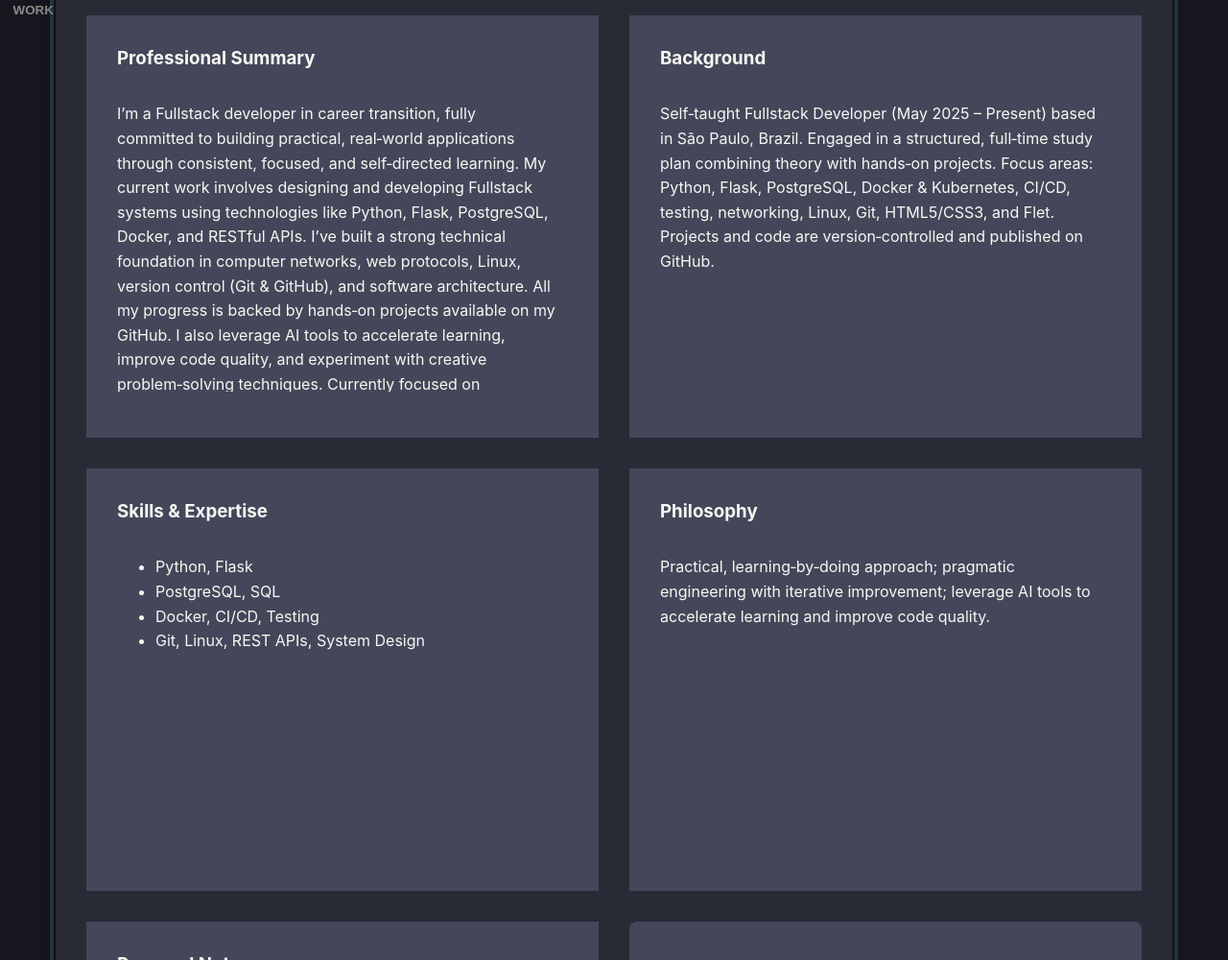
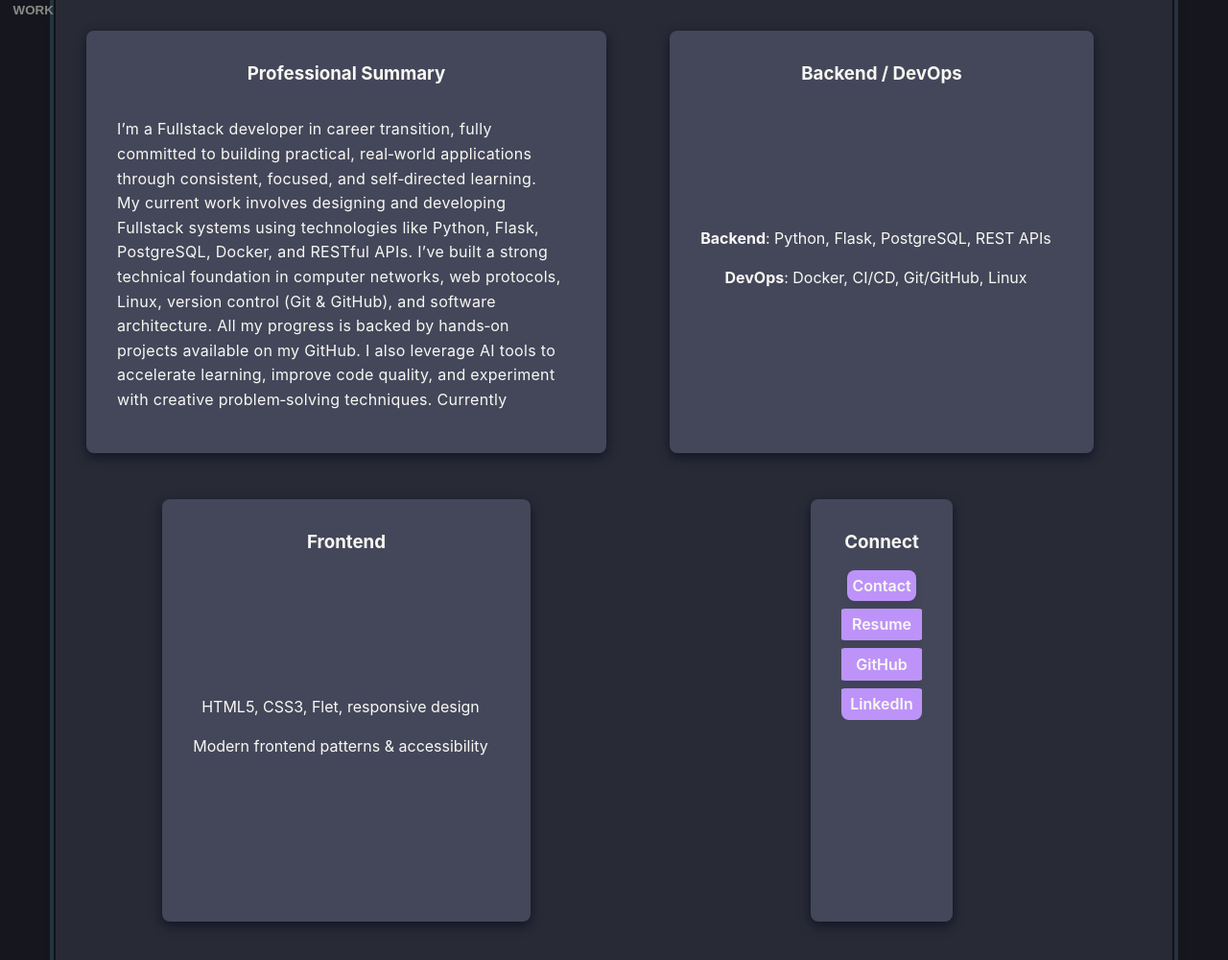
Before and after one commit to diediegodie/Portfolio_v1, a Flask app: page / in a window 1280 px wide, after a click on "ABOUT". Shown: the part 155-1155 px from the top of the page at 96% size. Run offline with Flask 3, Linux system fonts and the light colour scheme.

Commit message:
refactor: enhance About modal with structured content and new tech sections

```diff
--- a/backend/app/translations/en.json
+++ b/backend/app/translations/en.json
@@ -68,9 +68,20 @@
 		"philosophy": "Practical, learning‑by‑doing approach; pragmatic engineering with iterative improvement; leverage AI tools to accelerate learning and improve code quality.",
 		"personal_title": "Personal Note",
 		"personal": "Former freelance tattoo artist (14+ years), bringing autonomy, adaptability, client‑focused communication, and strong problem‑solving skills to software development.",
+		"backend_title": "Backend / DevOps",
+		"backend_group_1_title": "Backend",
+		"backend_group_1": "Python, Flask, PostgreSQL, REST APIs",
+		"backend_group_2_title": "DevOps",
+		"backend_group_2": "Docker, CI/CD, Git/GitHub, Linux",
+		"frontend_title": "Frontend",
+		"frontend_group_1": "HTML5, CSS3, Flet, responsive design",
+		"frontend_group_2": "Modern frontend patterns & accessibility",
+		"connect_title": "Connect",
 		"cta": {
 			"contact": "Contact",
-			"resume": "Resume"
+			"resume": "Resume",
+			"github": "GitHub",
+			"linkedin": "LinkedIn"
 		}
 	},
 
--- a/backend/app/translations/pt.json
+++ b/backend/app/translations/pt.json
@@ -68,9 +68,20 @@
 		"philosophy": "Abordagem prática de aprender fazendo; engenharia pragmática com melhoria iterativa; aproveito ferramentas de IA para acelerar o aprendizado e melhorar a qualidade do código.",
 		"personal_title": "Nota Pessoal",
 		"personal": "Ex-tatuador freelancer (14+ anos), trazendo autonomia, adaptabilidade, comunicação orientada ao cliente e fortes habilidades de resolução de problemas para o desenvolvimento de software.",
+		"backend_title": "Backend / DevOps",
+		"backend_group_1_title": "Backend",
+		"backend_group_1": "Python, Flask, PostgreSQL, REST APIs",
+		"backend_group_2_title": "DevOps",
+		"backend_group_2": "Docker, CI/CD, Git/GitHub, Linux",
+		"frontend_title": "Frontend",
+		"frontend_group_1": "HTML5, CSS3, Flet, design responsivo",
+		"frontend_group_2": "Padrões modernos de frontend e acessibilidade",
+		"connect_title": "Conectar",
 		"cta": {
 			"contact": "Contato",
-			"resume": "Currículo"
+			"resume": "Currículo",
+			"github": "GitHub",
+			"linkedin": "LinkedIn"
 		}
 	},
 
--- a/frontend/static/css/theme.css
+++ b/frontend/static/css/theme.css
@@ -1140,3 +1140,74 @@ html[data-theme='dark'] .project-readme__content code {
   /* Apply mobile max-height to work-card specifically */
   .work-card { max-height: var(--work-card-fixed-height); }
 }
+
+/* BEGIN: About modal refactor additions */
+.about-tech-list { list-style: none; padding: 0; margin: 0; }
+.about-tech-list li { margin-bottom: var(--spacing-sm); }
+.about-badge {
+  display: inline-block;
+  padding: 4px 8px;
+  border-radius: 8px;
+  background: var(--muted-bg);
+  color: var(--text-color);
+  font-weight: 600;
+  margin-right: 8px;
+  transition: transform .18s ease, opacity .18s ease;
+}
+.about-badge:hover { transform: translateY(-3px); opacity: .95; }
+
+/* Ensure about-modal grid remains 2x2 on desktop using existing grid rules */
+.about-modal__grid { display: grid; grid-template-columns: repeat(2, 1fr); gap: var(--spacing-md); }
+
+/* Mobile stacking preserved by existing responsive rules */
+@media (max-width: 720px) {
+  .about-modal__grid { grid-template-columns: 1fr; }
+}
+/* END: About modal refactor additions */
+
+/* BEGIN: About modal refinements: centered lists and stacked CTAs */
+.about-modal__grid .about-card > h3 {
+  text-align: center;
+}
+
+.about-tech-list {
+  list-style: none;
+  padding: 0;
+  margin: 0;
+  display: flex;
+  flex-direction: column;
+  gap: var(--spacing-sm);
+  align-items: center;
+  justify-content: center;
+  text-align: center;
+}
+
+/* Keep badges unaffected elsewhere but backend/frontend lists use plain text (no badges) */
+.about__connect .about-connect-links {
+  background: transparent !important;
+  padding: 0;
+  margin: 0;
+  display: flex;
+  flex-direction: column;
+  align-items: center;
+  gap: var(--spacing-sm);
+}
+
+.about__connect .about-modal__btn {
+  display: inline-flex;
+  width: min(220px, 85%);
+  justify-content: center;
+  text-decoration: none;
+}
+
+.about__connect .about-modal__btn:hover,
+.about__connect .about-modal__btn:focus-visible {
+  opacity: 0.88;
+  font-weight: 500;
+}
+
+@media (max-width: 720px) {
+  .about-modal__grid { grid-template-columns: 1fr; }
+  .about__connect .about-modal__btn { width: 92%; }
+}
+/* END: About modal refinements */
--- a/frontend/templates/about.html
+++ b/frontend/templates/about.html
@@ -17,44 +17,47 @@
         </header>
 
         <div class="about-modal__grid">
-            <article class="about-card about__intro">
+            <!-- Card 1: About Me (unchanged content/location) -->
+            <article class="about-card about__aboutme modal__card" role="listitem">
                 <h3 data-i18n="about.summary_title">{{ _('about.summary_title') }}</h3>
                 <p data-i18n="about.summary">{{ _('about.summary') }}</p>
             </article>
 
-            <article class="about-card about__background">
-                <h3 data-i18n="about.background_title">{{ _('about.background_title') }}</h3>
-                <p data-i18n="about.background">{{ _('about.background') }}</p>
-            </article>
-
-            <article class="about-card about__skills">
-                <h3 data-i18n="about.skills_title">{{ _('about.skills_title') }}</h3>
-                <ul>
-                    <li data-i18n="about.skill_1">{{ _('about.skill_1') }}</li>
-                    <li data-i18n="about.skill_2">{{ _('about.skill_2') }}</li>
-                    <li data-i18n="about.skill_3">{{ _('about.skill_3') }}</li>
-                    <li data-i18n="about.skill_4">{{ _('about.skill_4') }}</li>
+            <!-- Card 2: Backend / DevOps (semantic list; plain text items) -->
+            <article class="about-card about__backend modal__card" role="listitem">
+                <h3 data-i18n="about.backend_title">{{ _('about.backend_title') }}</h3>
+                <ul class="card__content about-tech-list" data-i18n="about.backend_list">
+                    <li><strong data-i18n="about.backend_group_1_title">{{ _('about.backend_group_1_title') }}</strong>:
+                        <span data-i18n="about.backend_group_1">{{ _('about.backend_group_1') }}</span></li>
+                    <li><strong data-i18n="about.backend_group_2_title">{{ _('about.backend_group_2_title') }}</strong>:
+                        <span data-i18n="about.backend_group_2">{{ _('about.backend_group_2') }}</span></li>
                 </ul>
             </article>
 
-            <article class="about-card about__philosophy">
-                <h3 data-i18n="about.philosophy_title">{{ _('about.philosophy_title') }}</h3>
-                <p data-i18n="about.philosophy">{{ _('about.philosophy') }}</p>
+            <!-- Card 3: Frontend (semantic list; centered) -->
+            <article class="about-card about__frontend modal__card" role="listitem">
+                <h3 data-i18n="about.frontend_title">{{ _('about.frontend_title') }}</h3>
+                <ul class="card__content about-tech-list" data-i18n="about.frontend_list">
+                    <li><span data-i18n="about.frontend_group_1">{{ _('about.frontend_group_1') }}</span></li>
+                    <li><span data-i18n="about.frontend_group_2">{{ _('about.frontend_group_2') }}</span></li>
+                </ul>
             </article>
 
-            <article class="about-card about__personal">
-                <h3 data-i18n="about.personal_title">{{ _('about.personal_title') }}</h3>
-                <p data-i18n="about.personal">{{ _('about.personal') }}</p>
+            <!-- Card 4: Connect (anchors stacked, centered; no dark footer background) -->
+            <article class="about-card about__connect modal__card" role="listitem">
+                <h3 data-i18n="about.connect_title">{{ _('about.connect_title') }}</h3>
+                <div class="about-card__links modal__footer about-connect-links">
+                    <button class="about-modal__btn about-modal__btn--contact" type="button"
+                        data-i18n="about.cta.contact">{{ _('about.cta.contact') }}</button>
+                    <a class="about-modal__btn about-modal__btn--resume"
+                        href="{{ url_for('static', filename='assets/resume.pdf') }}" target="_blank" rel="noopener"
+                        data-i18n="about.cta.resume">{{ _('about.cta.resume') }}</a>
+                    <a class="about-modal__btn about-modal__btn--github" href="{{ config.GITHUB_URL }}" target="_blank"
+                        rel="noopener" data-i18n="about.cta.github">{{ _('about.cta.github') }}</a>
+                    <a class="about-modal__btn about-modal__btn--linkedin" href="{{ config.LINKEDIN_URL }}"
+                        target="_blank" rel="noopener" data-i18n="about.cta.linkedin">{{ _('about.cta.linkedin') }}</a>
+                </div>
             </article>
-
-            <footer class="about-card modal__footer about__actions">
-                <div class="about-card__links">
-                    <button class="about-modal__btn" type="button" data-i18n="about.cta.contact">{{
-                        _('about.cta.contact') }}</button>
-                    <button class="about-modal__btn" type="button" data-i18n="about.cta.resume">{{ _('about.cta.resume')
-                        }}</button>
-                </div>
-            </footer>
         </div>
     </div>
 </div>
```
